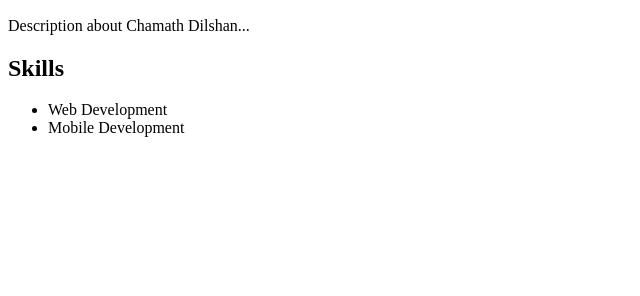
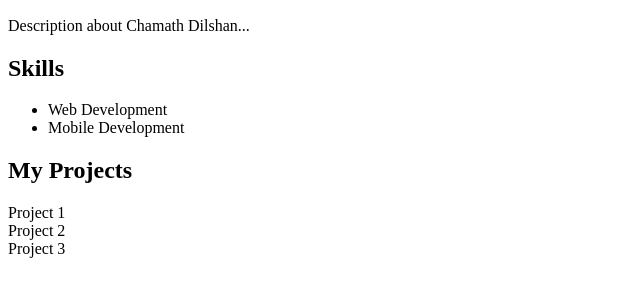
Before and after one commit to ChamathDilshanC/Portfolio_Chamath, a plain HTML site: page index.html in a window 1280 px wide. Shown: the part 278-574 px from the top of the page, without its empty margins (0-640 px from the left). Drawn offline with Linux system fonts and the light colour scheme.

Commit message:
Update index.html

```diff
--- a/index.html
+++ b/index.html
@@ -49,6 +49,18 @@
         </ul>
     </section>
 
+    <!-- Projects Section -->
+    <section id="projects">
+        <h2>My Projects</h2>
+        <!-- List of projects -->
+        <div>
+            <div>Project 1</div>
+            <div>Project 2</div>
+            <div>Project 3</div>
+            <!-- more projects -->
+        </div>
+    </section>
+
 </main>
 
 </body>
```
